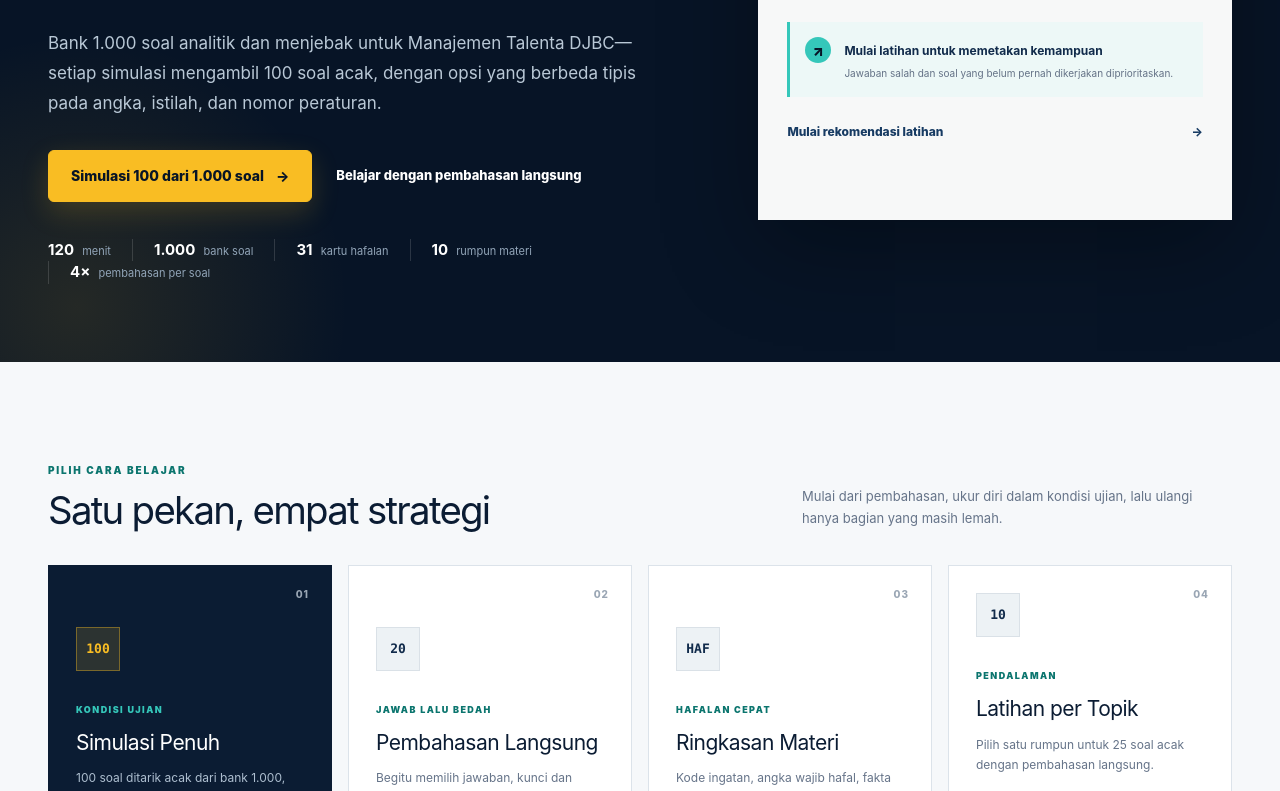
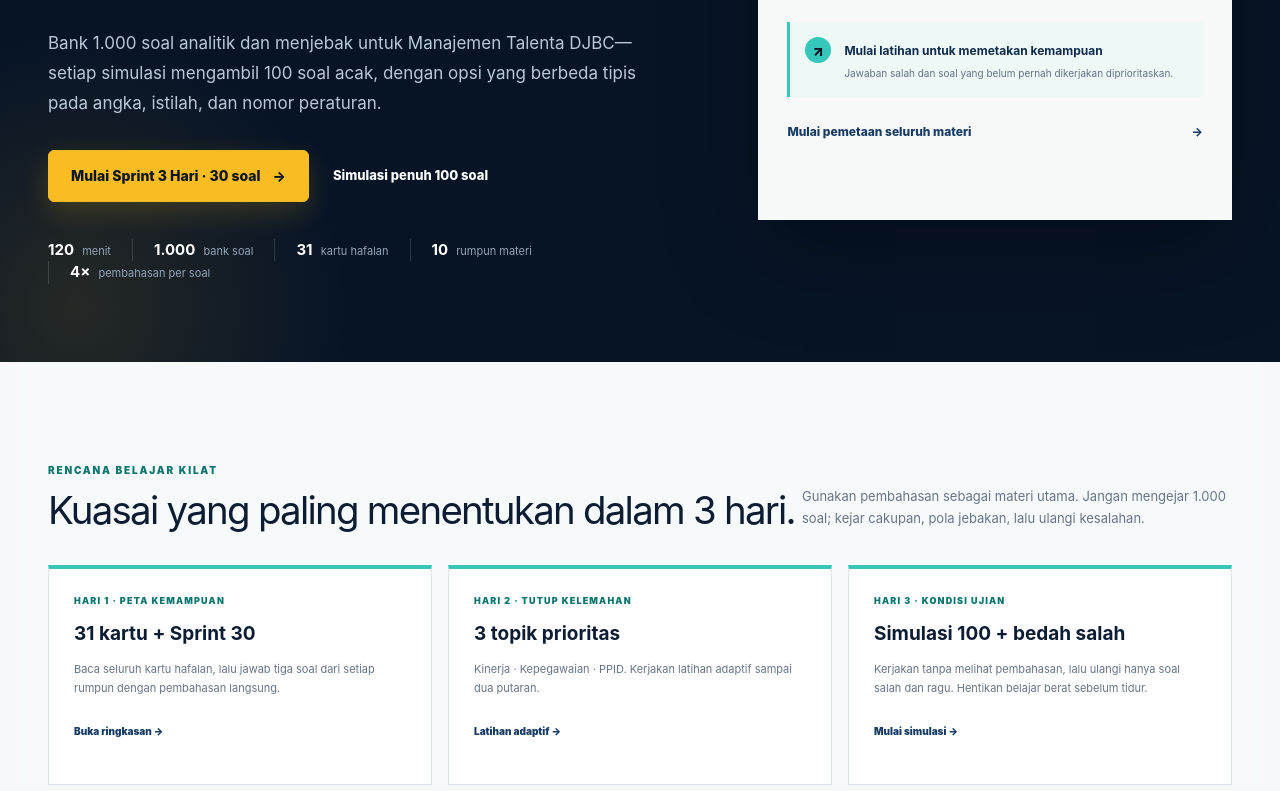
Before and after one commit to webbcpapin/simtalenta-djbc, a Next.js app: page / in a window 1280 px wide. Shown: the part 409-1200 px from the top of the page. Built offline with nearby package versions, Linux system fonts and the light colour scheme.

Commit message:
Add three-day study sprint

```diff
--- a/app/globals.css
+++ b/app/globals.css
@@ -514,11 +514,68 @@
 }
 
 .mode-section,
+.sprint-section,
 .topics-section,
 .result-content {
   margin: 0 auto;
   max-width: 1240px;
   padding: 94px 28px;
+}
+
+.sprint-section {
+  background: #f7fafb;
+  padding-bottom: 0;
+}
+
+.sprint-plan {
+  display: grid;
+  gap: 16px;
+  grid-template-columns: repeat(3, 1fr);
+}
+
+.sprint-plan article {
+  background: white;
+  border: 1px solid var(--line);
+  border-top: 4px solid var(--teal);
+  min-height: 220px;
+  padding: 25px;
+}
+
+.sprint-plan article > span {
+  color: var(--teal-dark);
+  display: block;
+  font-size: 9px;
+  font-weight: 900;
+  letter-spacing: 0.13em;
+  text-transform: uppercase;
+}
+
+.sprint-plan article > strong {
+  color: var(--navy-900);
+  display: block;
+  font-size: 19px;
+  margin-top: 12px;
+}
+
+.sprint-plan article > p {
+  color: var(--muted);
+  font-size: 11px;
+  line-height: 1.7;
+  margin: 12px 0 20px;
+}
+
+.sprint-plan article > button {
+  background: transparent;
+  border: 0;
+  color: var(--navy-700);
+  cursor: pointer;
+  font-size: 10px;
+  font-weight: 900;
+  padding: 0;
+}
+
+.sprint-plan article > button:hover {
+  color: var(--teal-dark);
 }
 
 .topics-section {
@@ -563,7 +620,11 @@
 .mode-grid {
   display: grid;
   gap: 16px;
-  grid-template-columns: repeat(4, 1fr);
+  grid-template-columns: repeat(3, 1fr);
+}
+
+.sprint-card {
+  grid-column: span 2;
 }
 
 .mode-card {
@@ -2086,6 +2147,10 @@
     grid-template-columns: 1fr 1fr;
   }
 
+  .sprint-plan {
+    grid-template-columns: 1fr;
+  }
+
   .mode-card:last-child {
     grid-column: auto;
     min-height: 326px;
@@ -2153,10 +2218,15 @@
   }
 
   .mode-grid,
+  .sprint-plan,
   .topic-grid,
   .topic-results,
   .memory-grid {
     grid-template-columns: 1fr;
+  }
+
+  .sprint-card {
+    grid-column: auto;
   }
 
   .mode-card:last-child {
--- a/app/page.tsx
+++ b/app/page.tsx
@@ -5,7 +5,7 @@
 import { summaryCards } from "./summaries";
 
 type View = "home" | "quiz" | "results" | "summary";
-type Mode = "exam" | "adaptive" | "topic";
+type Mode = "exam" | "adaptive" | "sprint" | "topic";
 type Session = {
   mode: Mode;
   title: string;
@@ -232,29 +232,38 @@
     let pool: Question[];
     let title: string;
 
+    const prioritize = (candidates: Question[]) =>
+      candidates
+        .map((question) => {
+          const stat = progress[question.id];
+          const priority = !stat
+            ? 100 + Math.random()
+            : stat.wrong * 12 - stat.correct * 3 - stat.attempts + Math.random();
+          return { question, priority };
+        })
+        .sort((a, b) => b.priority - a.priority)
+        .map(({ question }) => question);
+
     if (mode === "exam") {
       pool = shuffle(questions).slice(0, 100);
       title = "Simulasi Penuh · 100 dari 1.000 Soal";
       setTimeLeft(120 * 60);
+    } else if (mode === "sprint") {
+      pool = shuffle(
+        topics.flatMap((sprintTopic) =>
+          prioritize(
+            questions.filter((question) => question.topic === sprintTopic),
+          ).slice(0, 3),
+        ),
+      );
+      title = "Sprint 3 Hari · 30 Soal · Seluruh Rumpun";
     } else if (mode === "topic" && topic) {
       pool = shuffle(
         questions.filter((question) => question.topic === topic),
       ).slice(0, 25);
       title = `Latihan · ${topicMeta[topic].short} · Pembahasan Langsung`;
     } else {
-      pool = [...questions]
-        .sort((a, b) => {
-          const statA = progress[a.id];
-          const statB = progress[b.id];
-          const priorityA = !statA
-            ? 10
-            : statA.wrong * 3 - statA.correct + Math.random();
-          const priorityB = !statB
-            ? 10
-            : statB.wrong * 3 - statB.correct + Math.random();
-          return priorityB - priorityA;
-        })
-        .slice(0, 20);
+      pool = prioritize(questions).slice(0, 20);
       title = "Belajar Langsung · 20 Soal Adaptif";
     }
 
@@ -350,6 +359,17 @@
       accuracy: percentage(correct, attempts),
     };
   });
+
+  const recommendedTopics = [...topicStats]
+    .sort((a, b) => {
+      if (!a.attempts && b.attempts) return -1;
+      if (a.attempts && !b.attempts) return 1;
+      if (a.attempts && b.attempts && a.accuracy !== b.accuracy) {
+        return a.accuracy - b.accuracy;
+      }
+      return b.count - a.count;
+    })
+    .slice(0, 3);
 
   const normalizedSummaryQuery = summaryQuery.trim().toLowerCase();
   const filteredSummaryCards = summaryCards.filter((card) => {
@@ -966,11 +986,11 @@
             berbeda tipis pada angka, istilah, dan nomor peraturan.
           </p>
           <div className="hero-actions">
-            <button className="button primary large" onClick={() => startSession("exam")}>
-              Simulasi 100 dari 1.000 soal <span>→</span>
+            <button className="button primary large" onClick={() => startSession("sprint")}>
+              Mulai Sprint 3 Hari · 30 soal <span>→</span>
             </button>
-            <button className="button text-button" onClick={() => startSession("adaptive")}>
-              Belajar dengan pembahasan langsung
+            <button className="button text-button" onClick={() => startSession("exam")}>
+              Simulasi penuh 100 soal
             </button>
           </div>
           <div className="hero-facts">
@@ -1006,9 +1026,42 @@
               <p>Jawaban salah dan soal yang belum pernah dikerjakan diprioritaskan.</p>
             </div>
           </div>
-          <button className="dashboard-link" onClick={() => startSession("adaptive")}>
-            Mulai rekomendasi latihan <span>→</span>
+          <button className="dashboard-link" onClick={() => startSession("sprint")}>
+            Mulai pemetaan seluruh materi <span>→</span>
           </button>
+        </div>
+      </section>
+
+      <section className="sprint-section" aria-labelledby="sprint-title">
+        <div className="section-heading split">
+          <div>
+            <span className="eyebrow">Rencana belajar kilat</span>
+            <h2 id="sprint-title">Kuasai yang paling menentukan dalam 3 hari.</h2>
+          </div>
+          <p>
+            Gunakan pembahasan sebagai materi utama. Jangan mengejar 1.000 soal;
+            kejar cakupan, pola jebakan, lalu ulangi kesalahan.
+          </p>
+        </div>
+        <div className="sprint-plan">
+          <article>
+            <span>Hari 1 · Peta kemampuan</span>
+            <strong>31 kartu + Sprint 30</strong>
+            <p>Baca seluruh kartu hafalan, lalu jawab tiga soal dari setiap rumpun dengan pembahasan langsung.</p>
+            <button onClick={() => openSummary()}>Buka ringkasan →</button>
+          </article>
+          <article>
+            <span>Hari 2 · Tutup kelemahan</span>
+            <strong>3 topik prioritas</strong>
+            <p>{recommendedTopics.map(({ topic }) => topicMeta[topic].short).join(" · ")}. Kerjakan latihan adaptif sampai dua putaran.</p>
+            <button onClick={() => startSession("adaptive")}>Latihan adaptif →</button>
+          </article>
+          <article>
+            <span>Hari 3 · Kondisi ujian</span>
+            <strong>Simulasi 100 + bedah salah</strong>
+            <p>Kerjakan tanpa melihat pembahasan, lalu ulangi hanya soal salah dan ragu. Hentikan belajar berat sebelum tidur.</p>
+            <button onClick={() => startSession("exam")}>Mulai simulasi →</button>
+          </article>
         </div>
       </section>
 
@@ -1016,7 +1069,7 @@
         <div className="section-heading split">
           <div>
             <span className="eyebrow">Pilih cara belajar</span>
-            <h2>Satu pekan, empat strategi</h2>
+            <h2>Tiga hari, lima strategi</h2>
           </div>
           <p>
             Mulai dari pembahasan, ukur diri dalam kondisi ujian, lalu ulangi
@@ -1024,8 +1077,16 @@
           </p>
         </div>
         <div className="mode-grid">
-          <button className="mode-card featured" onClick={() => startSession("exam")}>
+          <button className="mode-card featured sprint-card" onClick={() => startSession("sprint")}>
             <span className="mode-index">01</span>
+            <div className="mode-icon">30</div>
+            <span className="mode-label">Cakupan seluruh materi</span>
+            <h3>Sprint 3 Hari</h3>
+            <p>Tiga soal dari masing-masing 10 rumpun, diprioritaskan dari yang belum pernah dikerjakan dan pernah salah.</p>
+            <footer><span>±45 menit · pembahasan aktif</span><b>Mulai →</b></footer>
+          </button>
+          <button className="mode-card" onClick={() => startSession("exam")}>
+            <span className="mode-index">02</span>
             <div className="mode-icon">100</div>
             <span className="mode-label">Kondisi ujian</span>
             <h3>Simulasi Penuh</h3>
@@ -1033,7 +1094,7 @@
             <footer><span>Estimasi 2 jam</span><b>Mulai →</b></footer>
           </button>
           <button className="mode-card" onClick={() => startSession("adaptive")}>
-            <span className="mode-index">02</span>
+            <span className="mode-index">03</span>
             <div className="mode-icon">20</div>
             <span className="mode-label">Jawab lalu bedah</span>
             <h3>Pembahasan Langsung</h3>
@@ -1041,7 +1102,7 @@
             <footer><span>20 soal adaptif</span><b>Mulai →</b></footer>
           </button>
           <button className="mode-card" onClick={() => openSummary()}>
-            <span className="mode-index">03</span>
+            <span className="mode-index">04</span>
             <div className="mode-icon">HAF</div>
             <span className="mode-label">Hafalan cepat</span>
             <h3>Ringkasan Materi</h3>
@@ -1049,7 +1110,7 @@
             <footer><span>{summaryCards.length} kartu</span><b>Buka →</b></footer>
           </button>
           <a className="mode-card" href="#materi">
-            <span className="mode-index">04</span>
+            <span className="mode-index">05</span>
             <div className="mode-icon">{String(topics.length).padStart(2, "0")}</div>
             <span className="mode-label">Pendalaman</span>
             <h3>Latihan per Topik</h3>
```
Also changed, not shown: 7 other files (tests, documents, lock files or other folders).
